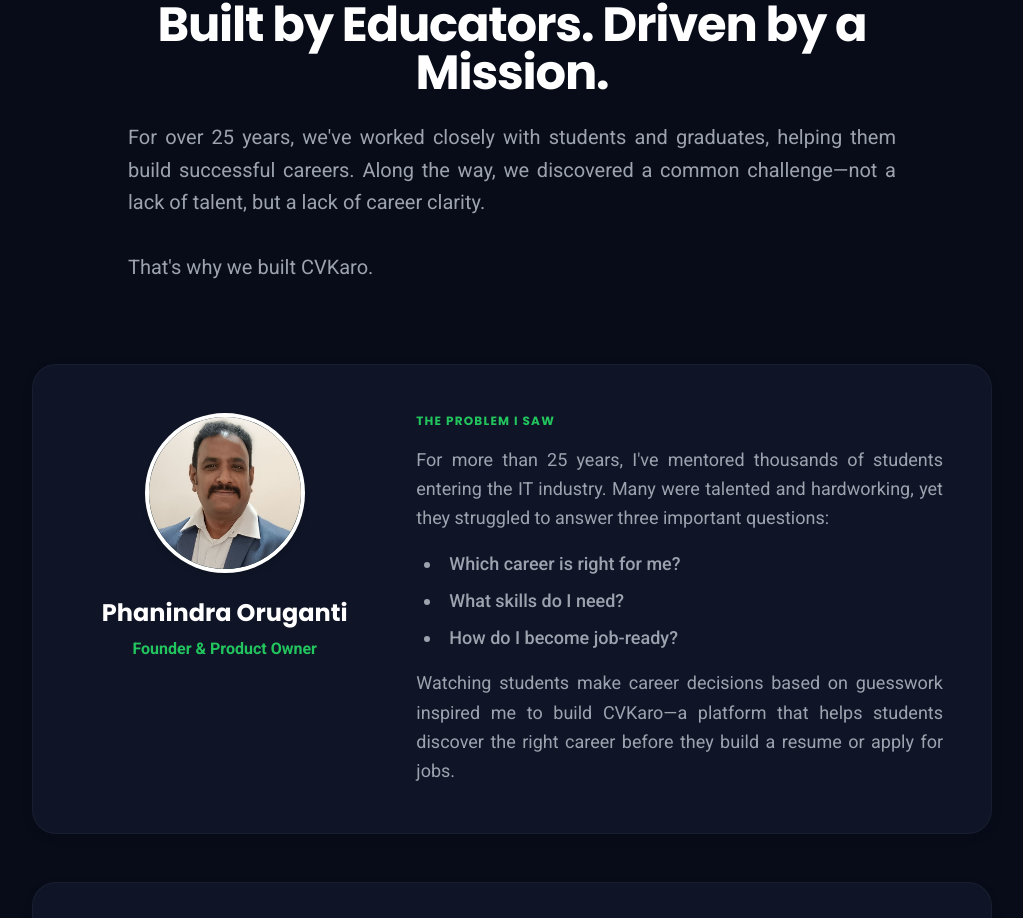
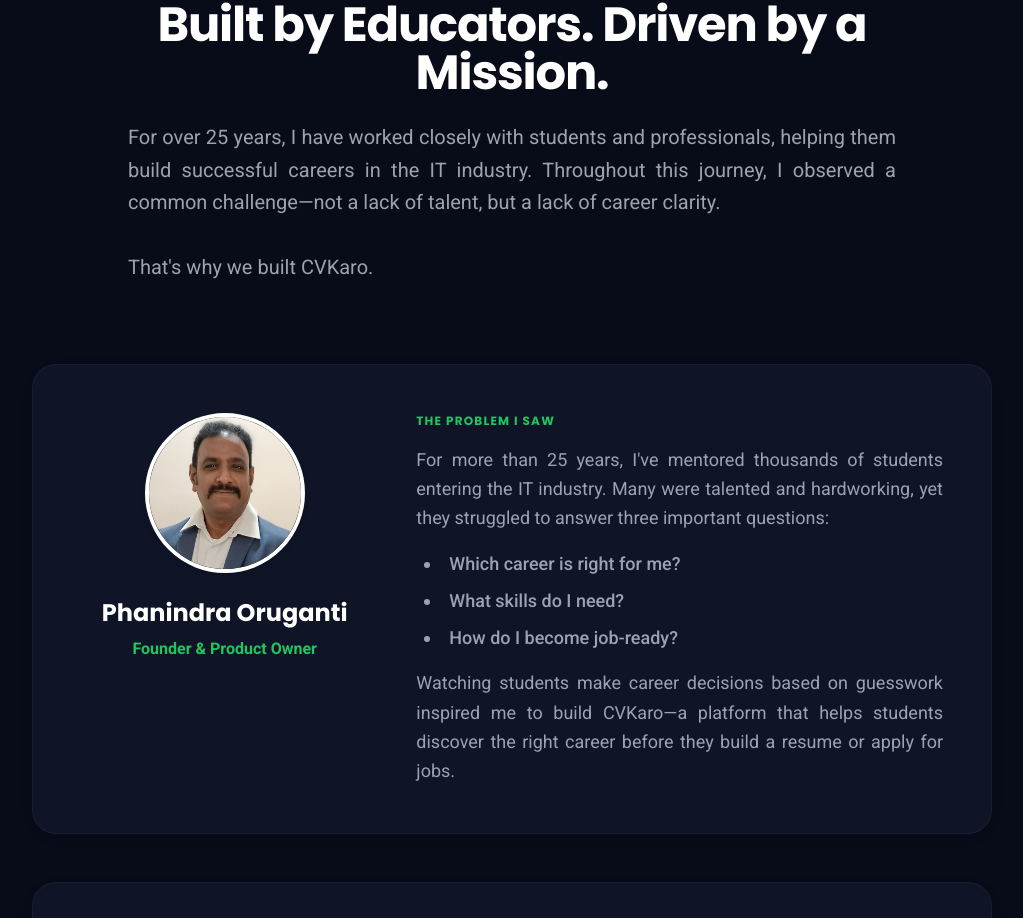
Before and after one commit to phanindra73/cvkaro-public, a React (Vite) app: page / in a window 1280 px wide. Shown: the part 4000-4918 px from the top of the page, without its empty margins (128-1151 px from the left). Built offline with nearby package versions, Linux system fonts and the light colour scheme.

Commit message:
founder section change  committ

```diff
--- a/src/components/WhyCVKaro.tsx
+++ b/src/components/WhyCVKaro.tsx
@@ -21,7 +21,7 @@
             Built by Educators. Driven by a Mission.
           </h3>
           <p className="text-lg sm:text-xl text-text-muted leading-relaxed">
-            For over 25 years, we've worked closely with students and graduates, helping them build successful careers. Along the way, we discovered a common challenge—not a lack of talent, but a lack of career clarity.
+            For over 25 years, I have worked closely with students and professionals, helping them build successful careers in the IT industry. Throughout this journey, I observed a common challenge—not a lack of talent, but a lack of career clarity.
             <br/><br/>
             That's why we built CVKaro.
           </p>
```
